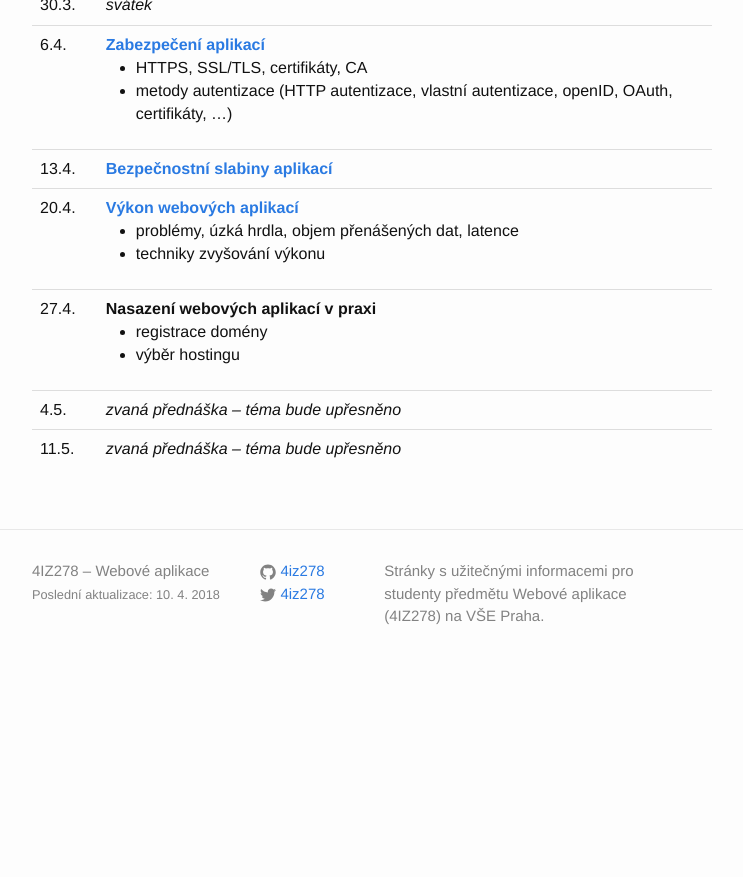
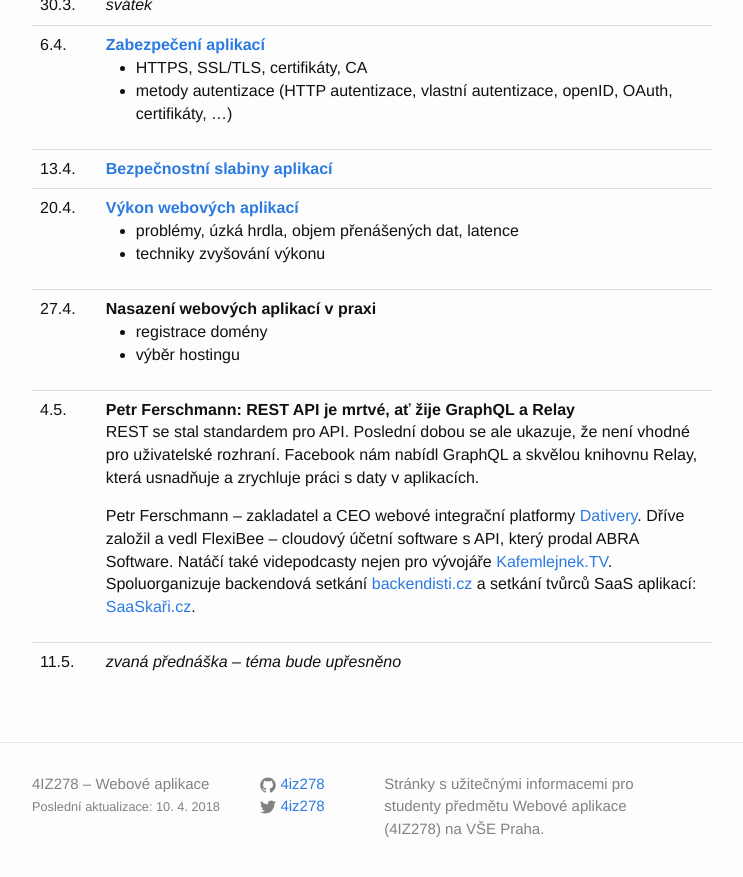
Before and after one commit to 4iz278/4iz278.github.io, a Jekyll site: the page built from prednasky/index.html, in a window 1280 px wide and 900 px high, scrolled down 868 px. Shown: the top 877 px of the window, without its empty margins (268-1011 px from the left). Built offline with Jekyll 4.4.1, drawn with Linux system fonts in a browser that asks for light colours; nearby versions of some CDN libraries; before the commit the page ends 1556 px from its top, so only the background shows below that.

Commit message:
Přidán popis přednášky o GraphQL

```diff
--- a/prednasky/index.html
+++ b/prednasky/index.html
@@ -100,13 +100,19 @@ title: Přednášky
     </tr>
     <tr>
       <td>4.5.</td>
-      <td><em>zvaná přednáška – téma bude upřesněno</em></td>
-      <!--
-      <td><strong><a href="2017/2017-05-05-rails-prednaska-vse.pdf">Ruby on Rails</a></strong> (Jiří Hradil)<br/>
-        Protože vývoj webových aplikací není jen PHP. Přijďte na
-        přednášku a naučte se, jak psát webové aplikace JINAK. Rychle,
-        jednoduše, bezpečně a dobře. A s radostí k tomu.</td>
-      -->
+      <td><strong>Petr Ferschmann:  REST API je mrtvé, ať žije GraphQL a Relay</strong>
+        <p>REST se stal standardem pro API. Poslední dobou se ale
+ukazuje, že není vhodné pro uživatelské rozhraní. Facebook nám nabídl
+GraphQL a skvělou knihovnu Relay, která usnadňuje a zrychluje práci s
+daty v aplikacích.</p>
+        <p>Petr Ferschmann &ndash; zakladatel a CEO webové integrační
+platformy <a href="https://www.dativery.com/">Dativery</a>. Dříve
+založil a vedl FlexiBee &ndash; cloudový účetní software s API, který
+prodal ABRA Software.  Natáčí také videpodcasty nejen pro vývojáře <a href="https://kafemlejnek.tv/">Kafemlejnek.TV</a>. Spoluorganizuje backendová setkání
+          <a href="https://backendisti.cz/">backendisti.cz</a> a setkání tvůrců SaaS aplikací: <a href="http://saaskari.cz">SaaSkaři.cz</a>.
+</p>
+
+      </td>
     </tr>
     <tr>
       <td>11.5.</td>
```
